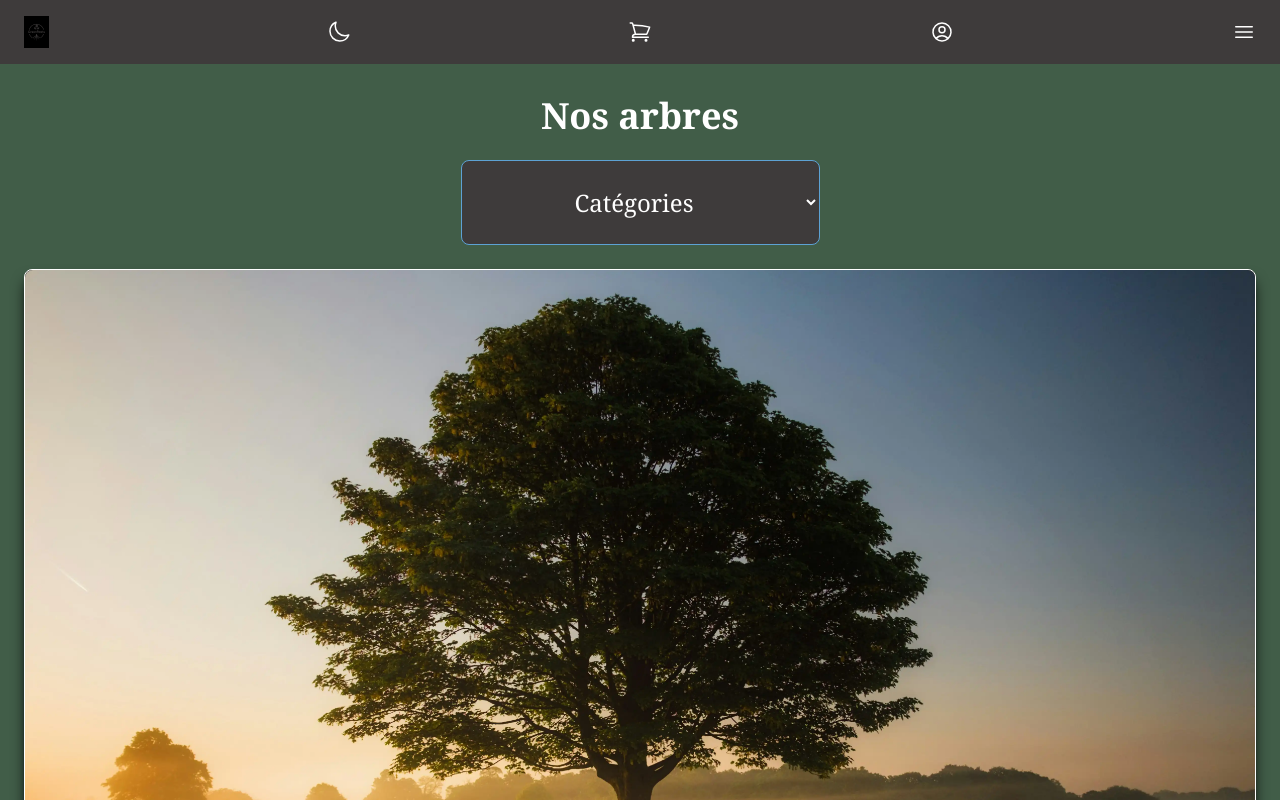
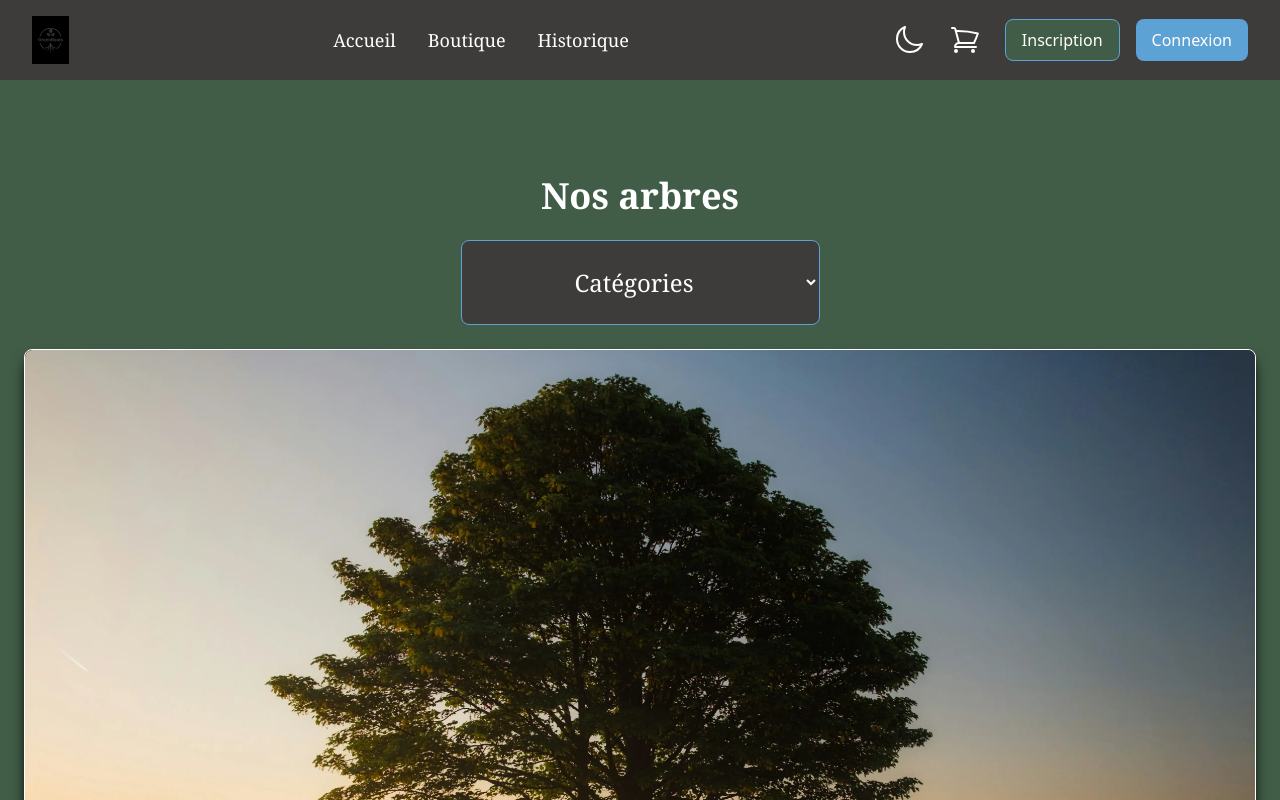
Before and after one commit to NathanBegue/GreenRoots-front, a React (Vite) app: page /boutique in a window 1280 px wide. Shown: the top 800 px of the page. Built offline with nearby package versions, Linux system fonts and the light colour scheme.

Commit message:
découpage composant header en affichage conditionnel pour rapport a un evenement de taille d'ecran+ integration pas fini

```diff
--- /dev/null
+++ b/src/component/layout/DesktopHeader.tsx
@@ -0,0 +1,35 @@
+export default function DesktopHeader() {
+    return (
+        <header className="bg-dark-secondary w-full h-20 px-8 flex items-center justify-between shadow-lg">
+            {/* Logo */}
+            <img className="h-12" src="/images/icons/logo-.svg" alt="Logo" />
+
+            {/* Navigation */}
+            <nav>
+                <ul className="flex gap-8 text-white font-title text-lg">
+                    <li className="hover:text-cta transition"><a href="/">Accueil</a></li>
+                    <li className="hover:text-cta transition"><a href="/boutique">Boutique</a></li>
+                    <li className="hover:text-cta transition"><a href="/historique">Historique</a></li>
+                </ul>
+            </nav>
+
+            {/* Icônes et Actions */}
+            <div className="flex items-center gap-6">
+                <img className="h-8 invert cursor-pointer hover:scale-110 transition" src="/images/icons/moon.svg" alt="Mode sombre" />
+                <a href="/panier">
+                    <img className="h-8 invert cursor-pointer hover:scale-110 transition" src="/images/icons/shop-card.svg" alt="Panier" />
+                </a>
+
+                {/* Boutons Auth */}
+                <div className="flex gap-4">
+                    <button className="px-4 py-2 bg-dark-primary text-white rounded-lg border border-cta hover:bg-cta hover:text-dark-secondary transition">
+                        Inscription
+                    </button>
+                    <button className="px-4 py-2 bg-cta text-white rounded-lg hover:bg-cta-dark transition">
+                        Connexion
+                    </button>
+                </div>
+            </div>
+        </header>
+    );
+}
--- a/src/component/layout/Header.tsx
+++ b/src/component/layout/Header.tsx
@@ -1,26 +1,29 @@
-import { Link } from "react-router";
+import { useState, useEffect } from "react";
+import MobileHeader from "./MobileHeader";
+import DesktopHeader from "./DesktopHeader";
 
 interface HeaderProps {
     setIsOpened: React.Dispatch<React.SetStateAction<boolean>>;
     setIsModalOpened: React.Dispatch<React.SetStateAction<boolean>>;
 }
 
+export default function Header({ setIsOpened, setIsModalOpened }: HeaderProps) {
+    const [isDesktop, setIsDesktop] = useState<boolean>(window.innerWidth >= 1024);
 
-export default function Header({ setIsOpened, setIsModalOpened }: HeaderProps) {
+    useEffect(() => {
+        const handleResize = () => {
+            setIsDesktop(window.innerWidth >= 1024);
+        };
 
-    return (
-        <header className="bg-dark-secondary w-full h-16 px-6 flex items-center overflow-hidden fixed z-30">
+        window.addEventListener("resize", handleResize);
+        return () => {
+            window.removeEventListener("resize", handleResize);
+        };
+    }, []);
 
-            <div className="flex items-center gap-4 flex-nowrap justify-between w-full">
-                <img className="h-8" src="/images/icons/logo-.svg" alt="Logo" />
-                <img className="w-6 h-6 invert" src="/images/icons/moon.svg" alt="Mode sombre" />
-                <Link to="/panier"><img className="w-6 h-6 invert" src="/images/icons/shop-card.svg" alt="Panier" /> </Link>
-                <img onClick={() => setIsModalOpened(prev => !prev)} className="w-6 h-6 invert" src="/images/icons/user.svg" alt="Profil" />
-
-                {/* BurgerMenu au click on met l'inverse de isopened*/}
-                <img onClick={() => setIsOpened(prev => !prev)} className="w-6 h-6 invert" src="/images/icons/burger-menu.svg" alt="Menu" />
-            </div>
-            {/* Si isOpened est vrai alors on affiche le BurgerMenu */}
-        </header>
-    )
+    return isDesktop ? (
+        <DesktopHeader />
+    ) : (
+        <MobileHeader setIsOpened={setIsOpened} setIsModalOpened={setIsModalOpened} />
+    );
 }
--- /dev/null
+++ b/src/component/layout/MobileHeader.tsx
@@ -0,0 +1,26 @@
+import { Link } from "react-router";
+
+interface HeaderProps {
+    setIsOpened: React.Dispatch<React.SetStateAction<boolean>>;
+    setIsModalOpened: React.Dispatch<React.SetStateAction<boolean>>;
+}
+
+
+export default function MobileHeader({ setIsOpened, setIsModalOpened }: HeaderProps) {
+
+    return (
+        <header className="bg-dark-secondary w-full h-16 px-6 flex items-center overflow-hidden fixed z-30">
+
+            <div className="flex items-center gap-4 flex-nowrap justify-between w-full">
+                <img className="h-8" src="/images/icons/logo-.svg" alt="Logo" />
+                <img className="w-6 h-6 invert" src="/images/icons/moon.svg" alt="Mode sombre" />
+                <Link to="/panier"><img className="w-6 h-6 invert" src="/images/icons/shop-card.svg" alt="Panier" /> </Link>
+                <img onClick={() => setIsModalOpened(prev => !prev)} className="w-6 h-6 invert" src="/images/icons/user.svg" alt="Profil" />
+
+                {/* BurgerMenu au click on met l'inverse de isopened*/}
+                <img onClick={() => setIsOpened(prev => !prev)} className="w-6 h-6 invert" src="/images/icons/burger-menu.svg" alt="Menu" />
+            </div>
+            {/* Si isOpened est vrai alors on affiche le BurgerMenu */}
+        </header>
+    )
+}
```
